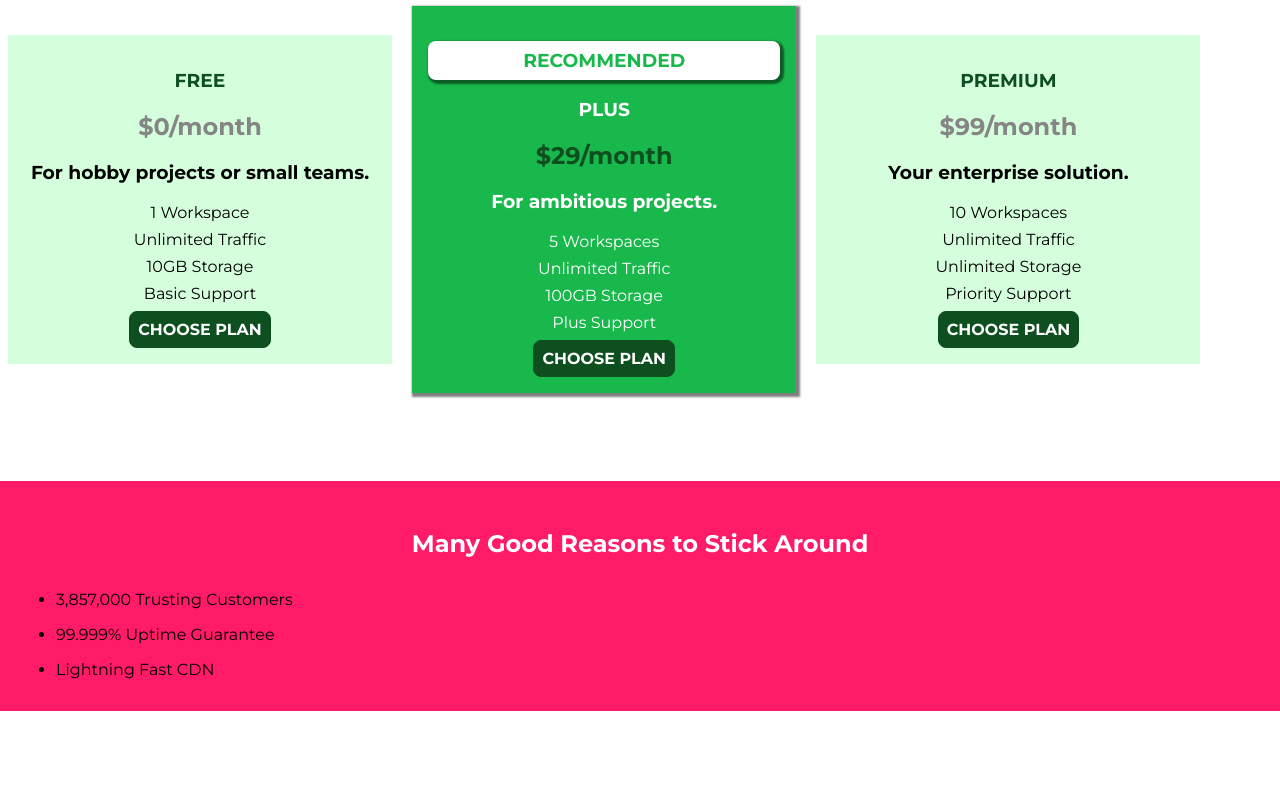
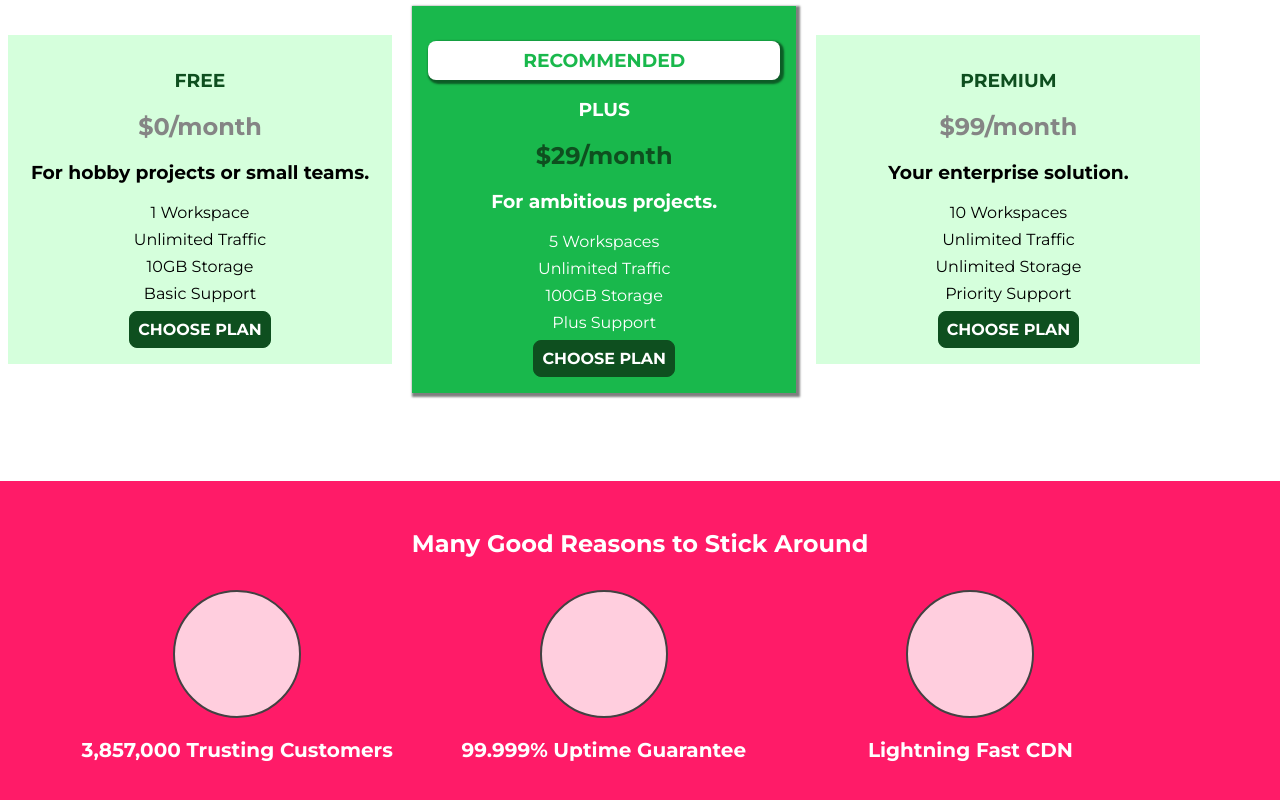
Before and after one commit to kiranbansode/learn-css, a plain HTML site: page 05/index.html in a window 1280 px wide. Shown: the part 642-1442 px from the top of the page. Before the commit the page ends 1353 px from the top, so only its background shows below. Drawn offline with Linux system fonts and the light colour scheme.

Commit message:
11. Preparing the Content of the Key Feature Area

```diff
--- a/05/index.html
+++ b/05/index.html
@@ -89,18 +89,18 @@
       </section>
       <section id="key-features">
         <h1 class="section-title">Many Good Reasons to Stick Around</h1>
-        <ul>
-          <li>
-            <div></div>
-            <p>3,857,000 Trusting Customers</p>
+        <ul class="key-features__lists">
+          <li class="key-feature">
+            <div class="key-feature__image"></div>
+            <p class="key-feature__description">3,857,000 Trusting Customers</p>
           </li>
-          <li>
-            <div></div>
-            <p>99.999% Uptime Guarantee</p>
+          <li class="key-feature">
+            <div class="key-feature__image"></div>
+            <p class="key-feature__description">99.999% Uptime Guarantee</p>
           </li>
-          <li>
-            <div></div>
-            <p>Lightning Fast CDN</p>
+          <li class="key-feature">
+            <div class="key-feature__image"></div>
+            <p class="key-feature__description">Lightning Fast CDN</p>
           </li>
         </ul>
       </section>
--- a/05/main.css
+++ b/05/main.css
@@ -106,6 +106,35 @@ body {
   margin: 32px;
 }
 
+.key-feature__list {
+  list-style: none;
+  margin: 0;
+  padding: 0;
+  text-align: center;
+}
+
+.key-feature {
+  display: inline-block;
+  width: 30%;
+  vertical-align: top;
+}
+
+.key-feature__image {
+  background: #ffcede;
+  width: 128px;
+  height: 128px;
+  margin: 0 auto;
+  border: 2px solid #424242;
+  border-radius: 50%;
+}
+
+.key-feature__description {
+  text-align: center;
+  font-weight: bold;
+  color: white;
+  font-size: 20px;
+}
+
 /* h1 {
     font-family: sans-serif;
 } */
```
